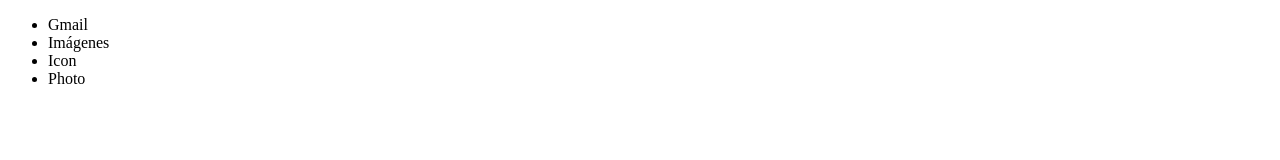
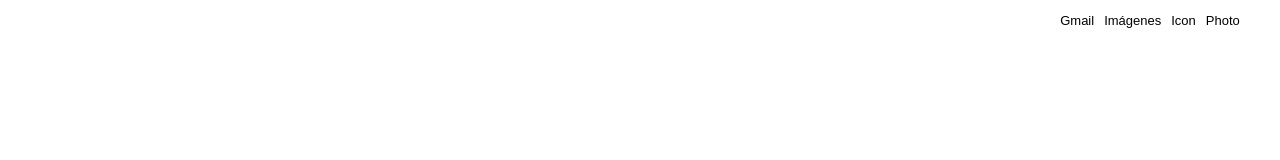
Before and after one commit to Camilo-Duque/Google_Clone, a plain HTML site: page Proyecto_Google-Clone/index.html in a window 1280 px wide. Drawn offline with Linux system fonts and the light colour scheme.

Commit message:
Ajuste de estilos para header y barra de navegación

```diff
--- a/Proyecto_Google-Clone/css/style.css
+++ b/Proyecto_Google-Clone/css/style.css
@@ -0,0 +1,50 @@
+/*Reset general para estilos base */
+/* * {
+margin: 0;
+padding: 0;
+box-sizing: border-box;
+} */
+
+html {
+    font-size: 62.5%;
+}
+
+/* */
+body {
+    margin: 0;
+    padding: 0;
+    font-size: 1.3rem;
+    font-family: Arial, Helvetica, sans-serif;
+}
+
+/*Parámetro global para todos los elemenetos tipo ancla <a> */
+a {
+    text-decoration: none; /*Para quitar la línea del texto tipo enlace*/
+    cursor: pointer; /*Efecto gráfico del cursor al realizar un mouse-over sobre los elementos ancla.*/
+}
+
+/* Estilos para el header */
+header {
+    width: 100%; /*Para abarcar todo el ancho de la pantalla*/
+    height: 60px; /* Altura de la etiqueta del header*/
+}
+
+/*Estilos y posición de barra de navegación*/
+header nav {
+    display: flex;  /* Permitirá posicionar el contenido de una manera dinámica*/
+    justify-content: flex-end; /* Justificación del contenido al final del display */
+}
+
+header nav .nav-right-section {  /*Incluímos la sección principal, el contenedor y finalmente la clase*/
+    width: 250px;
+    height: auto;  /*Se deja automática ya que el padre tiene 60px y no podrá sobrepasarlo*/
+    display: flex; /*Para poder posicionar los elementos del nav*/
+    list-style: none; /*Para quitar los bullets*/
+    justify-content: center; /*Para ajustar centrado horizontal*/
+    align-items: center; /*Para ajustar centrado vertical*/
+}
+
+nav .nav-right-section a {
+    margin-right: 10px; /* Márgen entre cada elemento ancla <a> */
+    color: #000000; /* Color de texto*/
+}
--- a/Proyecto_Google-Clone/index.html
+++ b/Proyecto_Google-Clone/index.html
@@ -10,11 +10,11 @@
 <body>
     <header>
         <nav>
-            <ul>
-                <li><a href=""></a>Gmail</li>
-                <li><a href=""></a>Imágenes</li>
-                <li><a href=""></a>Icon</li>
-                <li><a href=""></a>Photo</li>
+            <ul class="nav-right-section">
+                <li><a href="">Gmail</a></li>
+                <li><a href="">Imágenes</a></li>
+                <li><a href="">Icon</a></li>
+                <li><a href="">Photo</a></li>
             </ul>
         </nav>
     </header>
```
